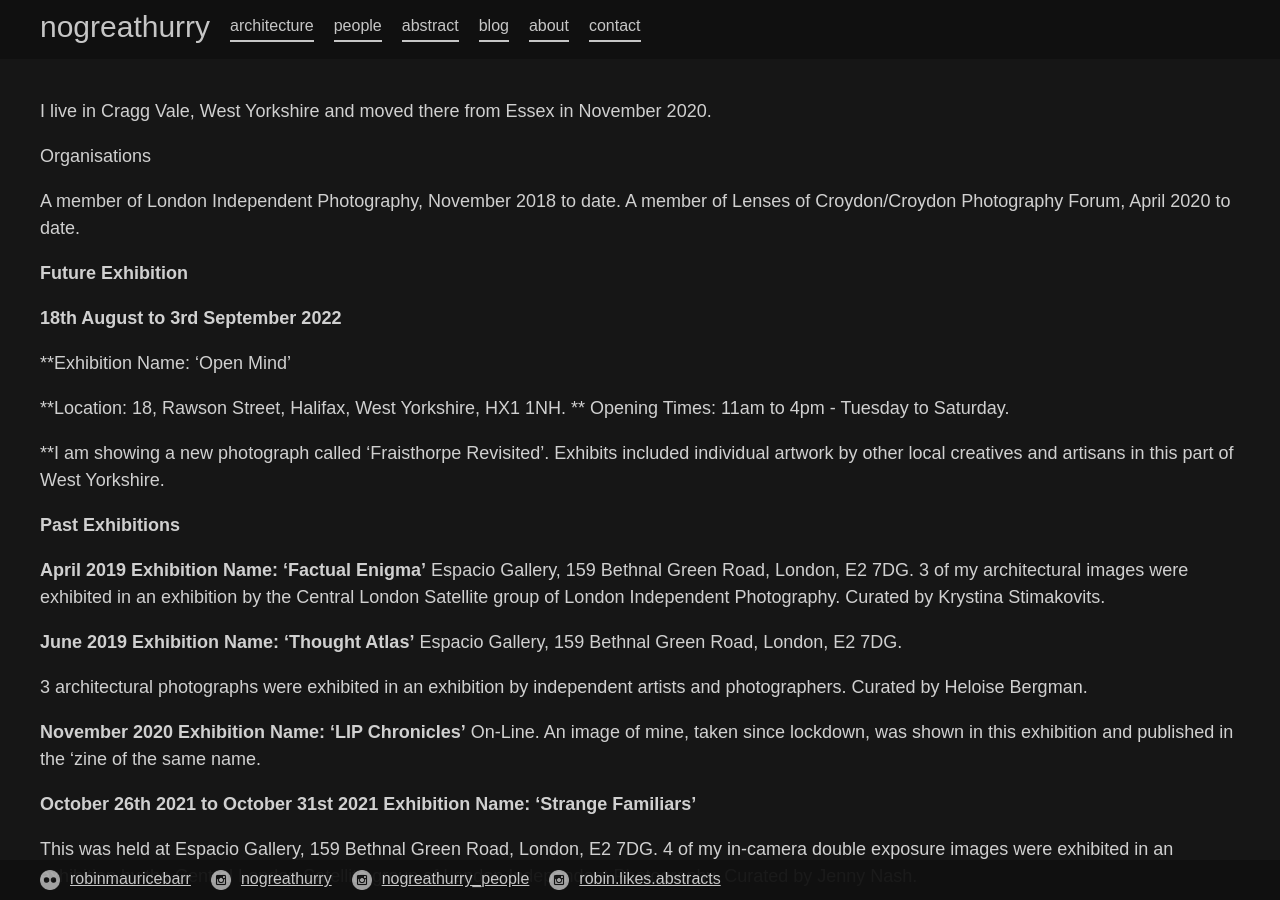
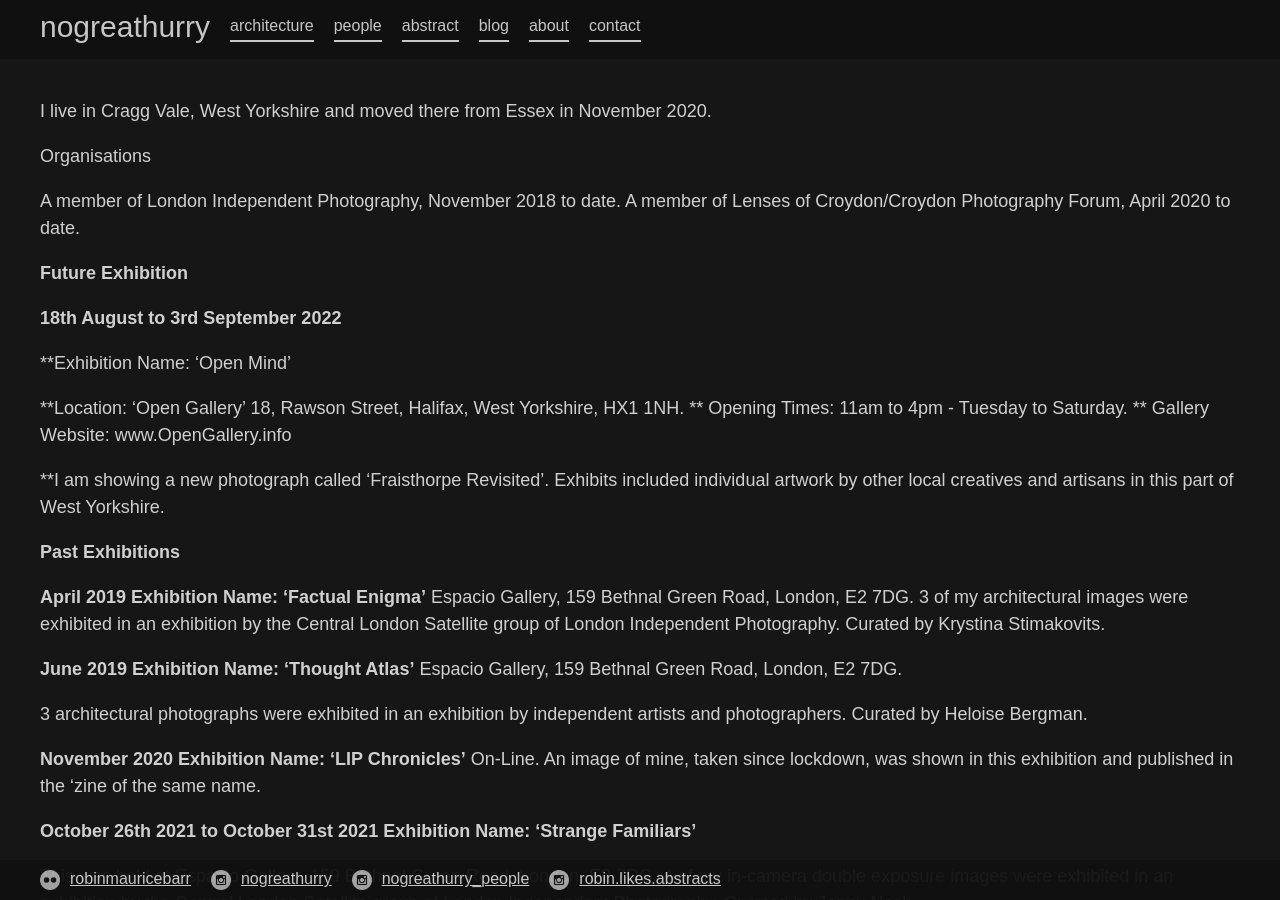
Before and after one commit to 987poiuytrewq/nogreathurry, a Jekyll site: the page built from blog.md, in a window 1280 px wide and 900 px high. Built offline with Jekyll 4.4.1, drawn with Linux system fonts in a browser that asks for light colours.

Commit message:
Updated Blog

```diff
--- a/blog.md
+++ b/blog.md
@@ -16,8 +16,9 @@ A member of Lenses of Croydon/Croydon Photography Forum, April 2020 to date.
 
 **Exhibition Name: 'Open Mind'
 
-**Location: 18, Rawson Street, Halifax, West Yorkshire, HX1 1NH.
+**Location: 'Open Gallery' 18, Rawson Street, Halifax, West Yorkshire, HX1 1NH.
 ** Opening Times: 11am to 4pm - Tuesday to Saturday.
+** Gallery Website: www.OpenGallery.info
 
 **I am showing a new photograph called 'Fraisthorpe Revisited'.  Exhibits included individual artwork by other local creatives and artisans in this part of West Yorkshire.
 
```
